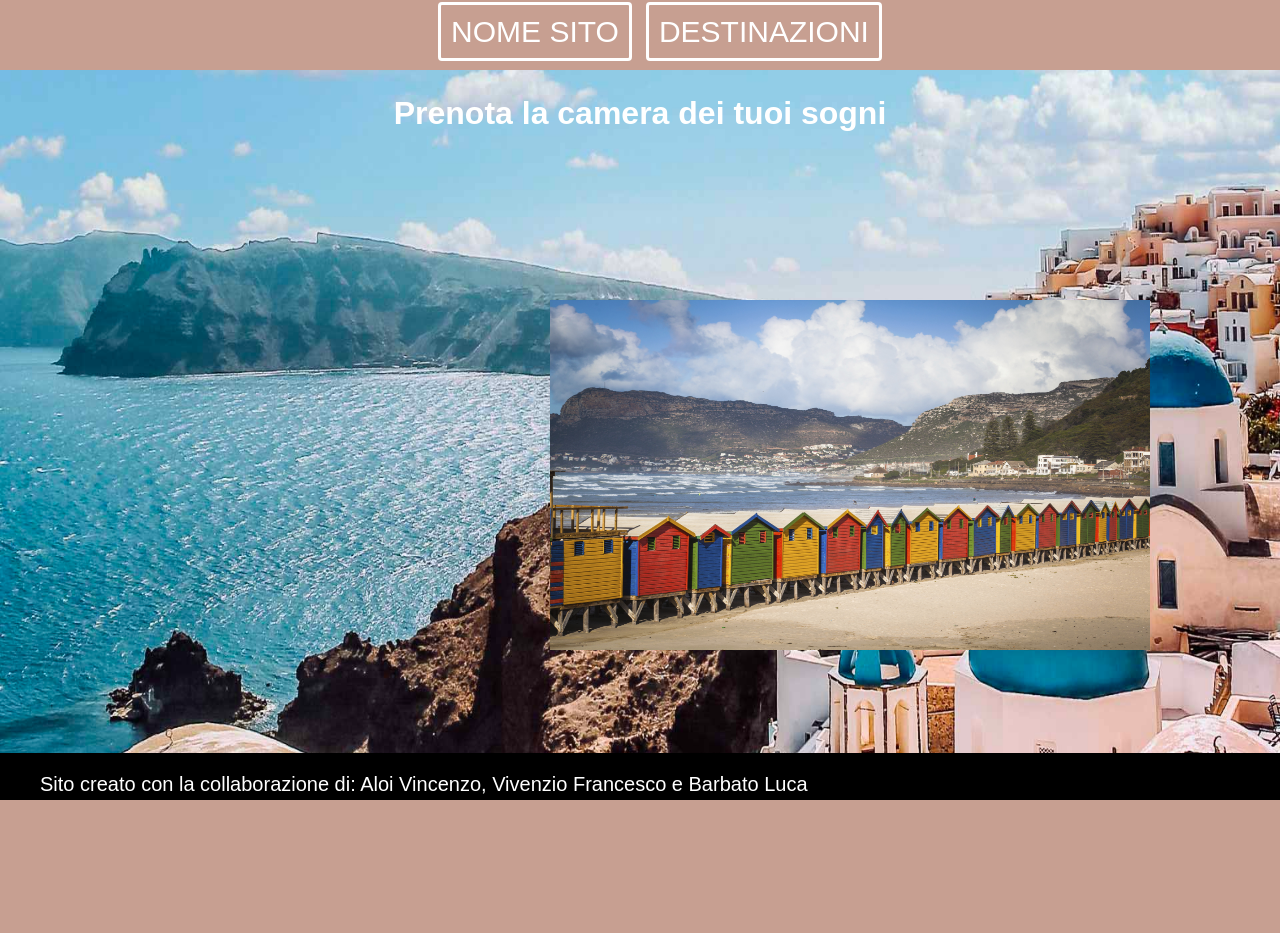
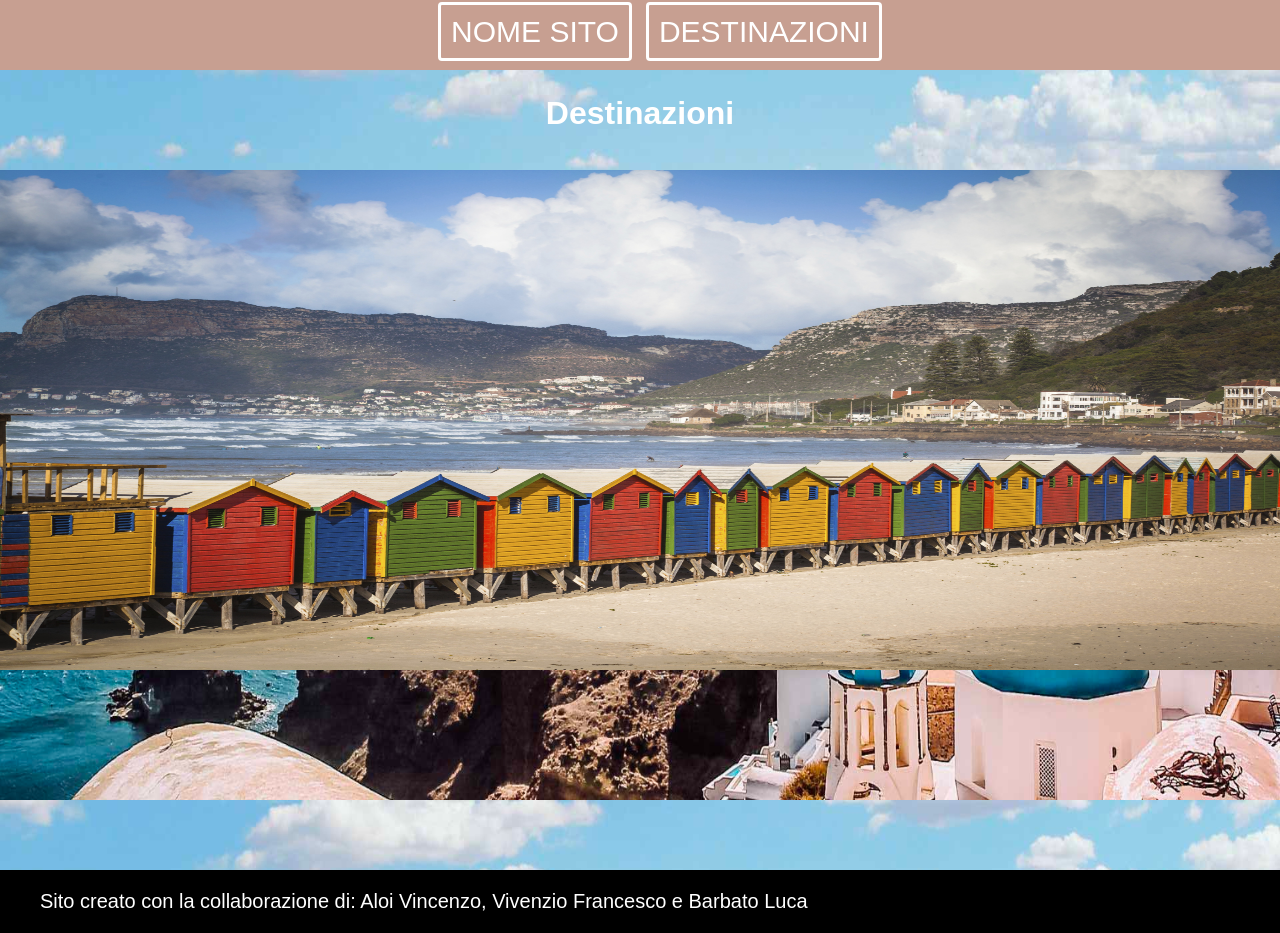
Before and after one commit to vinnion144/Sito-HTML, a PHP site: page / in a window 1280 px wide. Before the commit the page ends 800 px from the top, so only its background shows below. Run offline with PHP 8.4, Linux system fonts and the light colour scheme.

Commit message:
Fixato slideshow di Fra (piu' o meno)

```diff
--- a/index.html
+++ b/index.html
@@ -19,17 +19,11 @@
         <main>
             <div><h1 class="titolo"><b>Prenota la camera dei tuoi sogni</b></h1></div>
             <h1 id="generi_sezione" class="generi">Destinazioni</h1>
-            <div class="spazio"></div>
+
             <div class="slide-container">
-                <div class="slide fade">
-                    <img src="Tokyo.jpg" width="600px" height="350px">
-                </div>
-                <div class="slide fade">
-                    <img src="Messico.jpg" width="600px" height="350px">
-                </div>
-                <div class="slide fade">
-                    <img src="Sudafrica.jpg" width="600px" height="350px">
-                </div>
+                    <img class="slide" class="fade" src="Tokyo.jpg" style="width:100%" class="pic-res">
+                    <img class="slide" class="fade" src="Messico.jpg" style="width:100%" class="pic-res">
+                    <img class="slide" class="fade" src="Sudafrica.jpg" style="width:100%" class="pic-res">
             </div>
             <script>
                 var slideIndex = 1;
--- a/style.css
+++ b/style.css
@@ -7,6 +7,12 @@ html{
     background-repeat: no-repeat;
     background-attachment: fixed;
     background-size:100% 100%;
+}
+
+.pic-res{
+    display:block;
+    position: absolute;
+
 }
 
 body{
@@ -20,6 +26,11 @@ main {
     border: 10px red;
 }
 
+header{
+    height: 70px;
+    z-index: 2;
+}
+
 .background{object-fit: cover;height: 100%;width:100%; top: 0; left: 0;margin: 0}
 
 .homebar{
@@ -31,6 +42,7 @@ main {
     left: 0;
     height: 70px;
     background-color: #c79f91;
+    z-index: 2;
 
 }
 
@@ -43,19 +55,19 @@ main {
     padding: 15;
     color: white;
     margin-top:80;
+    visibility: collapse;
 }
 
 .footerbar{
     display: inline-block;
-    position:absolute;
+    position:relative;
     width:100%;
-    height:50px;
-    bottom: -3;
     margin: 0;
+    bottom: 0;
     background-color: black;
 }
 
-#footerbarid li p{font-size: 20px}
+#footerbarid {font-size: 20px; margin:0}
 
 #homebarid{text-align:center;}
 
@@ -71,9 +83,9 @@ main {
     text-align:center;
     width:100%;
     margin:0;
-    margin-top: 80;
+    margin-top: 10;
     padding: 15;
-    visibility: collapse;
+    visibility: visible;
 }
 
 #homebarid li a{
@@ -85,18 +97,21 @@ main {
     border-radius: 4px;
 }
 .slide-container {
-    max-width: 800px;
-    max-height: 800px;
+    z-index: 1;
+    display: flex;
+    width:100%;
+    height: 500px;
     margin: auto;
-    position: absolute;
-    top: 300px;
-    left: 550px;
+    top: 100px;
+    left: 0;
+    position:relative;
     background-color: black;
 }
-.slide {
-    display: none;
-    max-width: 800px;
-    max-height: 800px;
+.slide{
+    /* display: block; */
+    width: 100%;
+    height: auto;
+    /* position:absolute; */
 }
 .fade {
     animation-name: fade;
```
